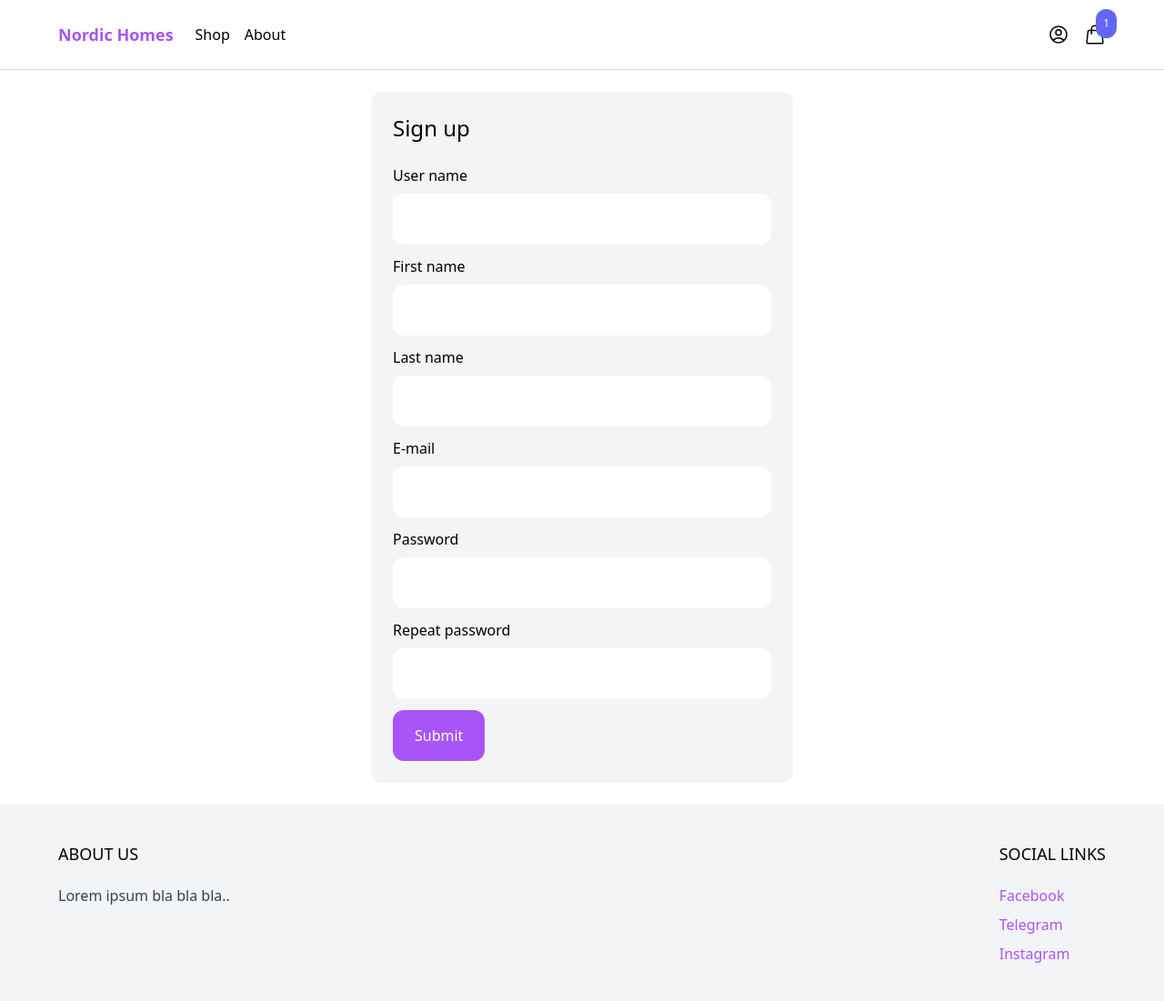
After one commit to dmitrypoluschkin/nordichomes, a Django app: template nordichomes/core/templates/core/signup.html in a window 1280 px wide. The commit adds this page. Shown: the whole page at 91% size. Run offline with Django 5.2, Linux system fonts and the light colour scheme; the template is opened without the code that fills it: most values are stand-ins (such as "Sample title", 1, 10 or a date in 2020); some libraries are stand-ins or nearby versions.

Commit message:
commit 11/07/2024

```diff
--- /dev/null
+++ b/nordichomes/core/templates/core/signup.html
@@ -0,0 +1,64 @@
+{% extends 'core/base.html' %}
+
+{% block content %}
+
+    <div class="max-w-lg mx-auto flex flex-wrap p-6">
+        <div class="w-full bg-gray-100 p-6 rounded-xl">
+            <h1 class="mb-6 text-2xl">Sign up</h1>
+
+            <form method="post" action="." class="space-y-3">
+                {% csrf_token %}
+
+                <div>
+                    <label>User name</label>
+                    <input type="text" name="username" class="w-full mt-2 py-4 px-6 bg-white rounded-xl">
+                </div>
+
+                <div>
+                    <label>First name</label>
+                    <input type="text" name="first_name" class="w-full mt-2 py-4 px-6 bg-white rounded-xl">
+                </div>
+
+                <div>
+                    <label>Last name</label>
+                    <input type="text" name="last_name" class="w-full mt-2 py-4 px-6 bg-white rounded-xl">
+                </div>
+
+                <div>
+                    <label>E-mail</label>
+                    <input type="email" name="email" class="w-full mt-2 py-4 px-6 bg-white rounded-xl">
+                </div>
+
+                <div>
+                    <label>Password</label>
+                    <input type="password" name="password1" class="w-full mt-2 py-4 px-6 bg-white rounded-xl">
+                </div>
+
+                <div>
+                    <label>Repeat password</label>
+                    <input type="password" name="password2" class="w-full mt-2 py-4 px-6 bg-white rounded-xl">
+                </div>
+
+                {% if form.errors %}
+                    {% for field in form %}
+                        {% for error in field.errors %}
+                            <div class="p-6 bg-red-200 tex-red-800 rounded-xl">
+                                <p>{{ error|escape }}</p>
+                            </div>
+                        {% endfor %}
+                    {% endfor %}
+
+                    {% for error in form.non_field_errors  %}
+                        <div class="p-6 bg-red-200 tex-red-800 rounded-xl">
+                            <p>{{ error|escape }}</p>
+                        </div>
+                    {% endfor %}
+                {% endif %}
+
+                <div>
+                    <button class="py-4 px-6 rounded-xl text-white bg-purple-500 hover:bg-purple-700">Submit</button>
+                </div>
+            </form>
+        </div>
+    </div>
+{% endblock %}
--- a/nordichomes/nordichomes/settings.py
+++ b/nordichomes/nordichomes/settings.py
@@ -122,6 +122,8 @@ USE_TZ = True
 # https://docs.djangoproject.com/en/5.0/howto/static-files/
 
 STATIC_URL = 'static/'
+MEDIA_URL = '/media/'
+MEDIA_ROOT = BASE_DIR / 'media/'
 
 # Default primary key field type
 # https://docs.djangoproject.com/en/5.0/ref/settings/#default-auto-field
--- a/nordichomes/product/templates/product/partials/product_list_item.html
+++ b/nordichomes/product/templates/product/partials/product_list_item.html
@@ -1,6 +1,6 @@
 <div class="w-full mb:w-1/3 xl:w-1/4 p-6">
     <a href="{% url 'product' product.slug %}">
-        <img class="rounded-xl hover:shadow-lg" src="C:\python\django\website_store\nordichomes\media\items.images\Kubus_sofa.jpg">
+        <img src="{{ product.get_thumbnail }}" class="rounded-xl hover:shadow-lg" src="C:\python\django\website_store\nordichomes\media\items.images\Kubus_sofa.jpg">
     </a>
 
     <div class="pt-3 flex items-center justify-between">
--- a/nordichomes/product/templates/product/product.html
+++ b/nordichomes/product/templates/product/product.html
@@ -3,7 +3,7 @@
 {% block content %}
     <div class="max-w-6xl mx-auto flex flex-wrap py-6 px-6 xl:px-0">
         <div class="images w-full mb-6 lg:mb-0 lg:w-3/5">
-            <img class="ronded-xl" src="1.jpg">
+            <img class="ronded-xl" src="{{ product.image.url }}">
         </div>
 
         <div class="information w-full lg:w-2/5 lg:p-6">
```
Also changed, not shown: nordichomes/core/forms.py (added, +13 -0 lines), nordichomes/core/templates/core/login.html (added, +30 -0 lines), nordichomes/core/views.py (+26 -1 lines), nordichomes/nordichomes/urls.py (+7 -2 lines), nordichomes/product/models.py (+30 -0 lines), nordichomes/db.sqlite3, nordichomes/media/uploads/bls.jpg (added), nordichomes/media/uploads/uploads/bls.jpg (added), nordichomes/product/migrations/0003_product_image_product_thumbnail.py (added), 1 other file.
